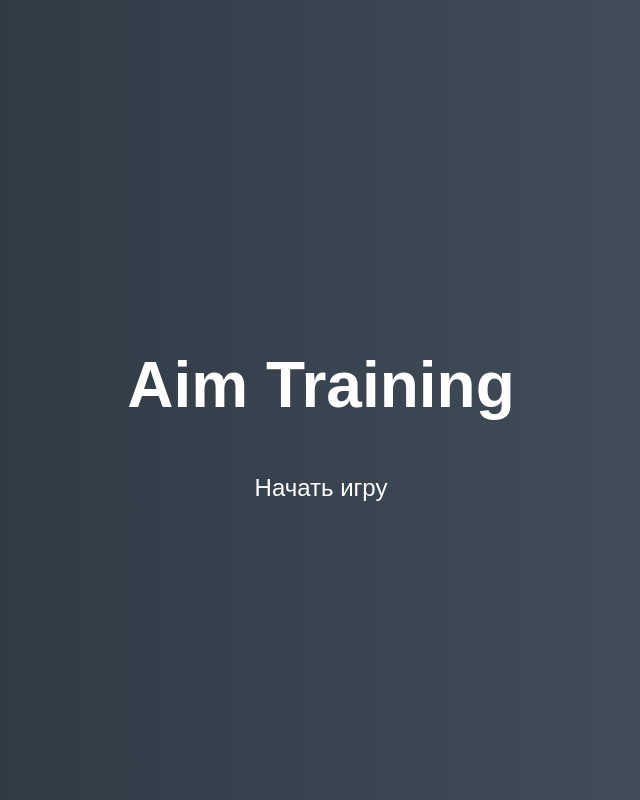
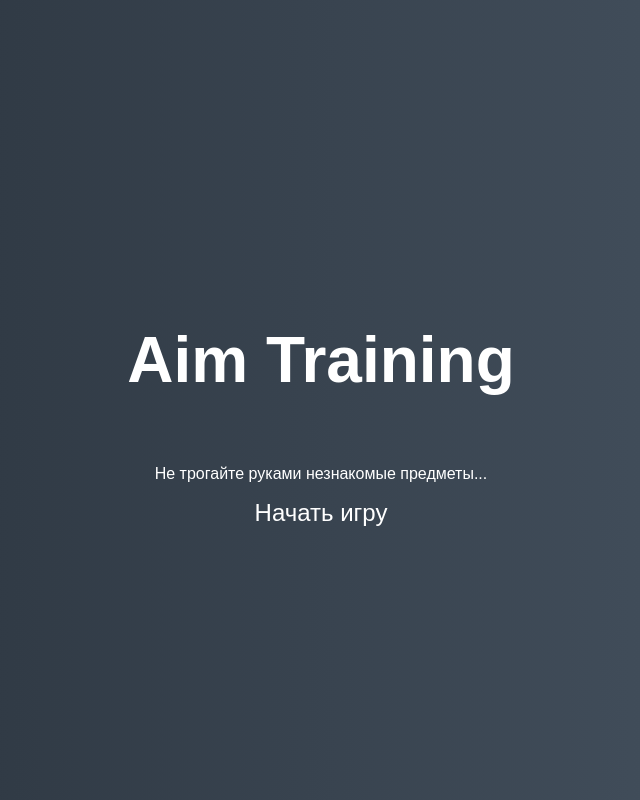
Before and after one commit to Brainfixer-ResultSchool/MarathonJSGame, a plain HTML site: page index.html in a window 1280 px wide. Shown: the top 800 px of the page, without its empty margins (319-959 px from the left). Drawn offline with Linux system fonts and the light colour scheme; a web font is replaced by a local one.

Commit message:
Update index.html

```diff
--- a/index.html
+++ b/index.html
@@ -1,16 +1,15 @@
 <!DOCTYPE html>
 <html lang="en">
-
   <head>
     <meta charset="UTF-8" />
     <meta name="viewport" content="width=device-width, initial-scale=1.0" />
     <link rel="stylesheet" href="styles.css" />
     <title>Aim Training | Проект 5</title>
   </head>
-
   <body>
     <div class="screen">
       <h1>Aim Training</h1>
+      <p>Не трогайте руками незнакомые предметы...</p>
       <a href="#" class="start" id="start">Начать игру</a>
     </div>
 
@@ -33,12 +32,14 @@
       <h3>Осталось <span id="time">00:00</span></h3>
       <div class="board" id="board">
         <div class="skull" id="skull">
-        <img src="https://brainfixer-hobby.github.io/SandBoxesSnippets/skull.png" alt="" />
+          <img
+            src="https://brainfixer-hobby.github.io/SandBoxesSnippets/skull.png"
+            alt=""
+          />
         </div>
       </div>
     </div>
 
     <script src="app.js"></script>
   </body>
-
 </html>
```
Lines whose indentation alone changed are shown as unchanged.
